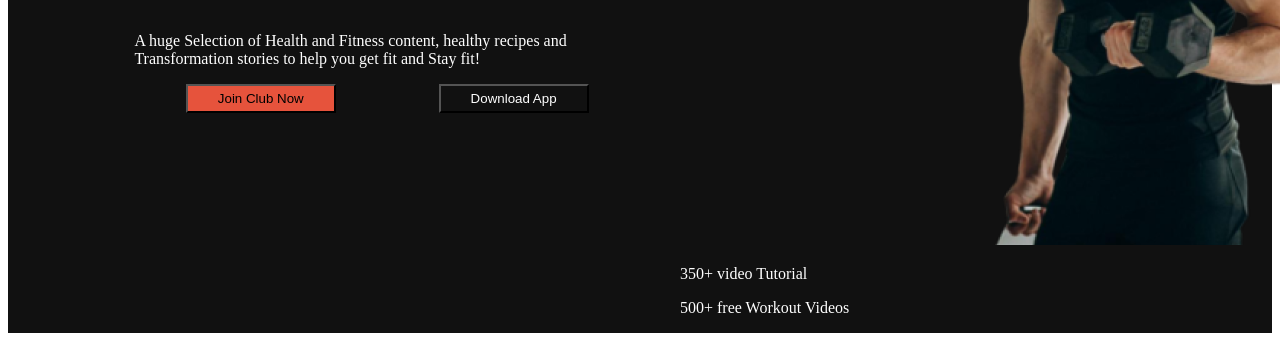
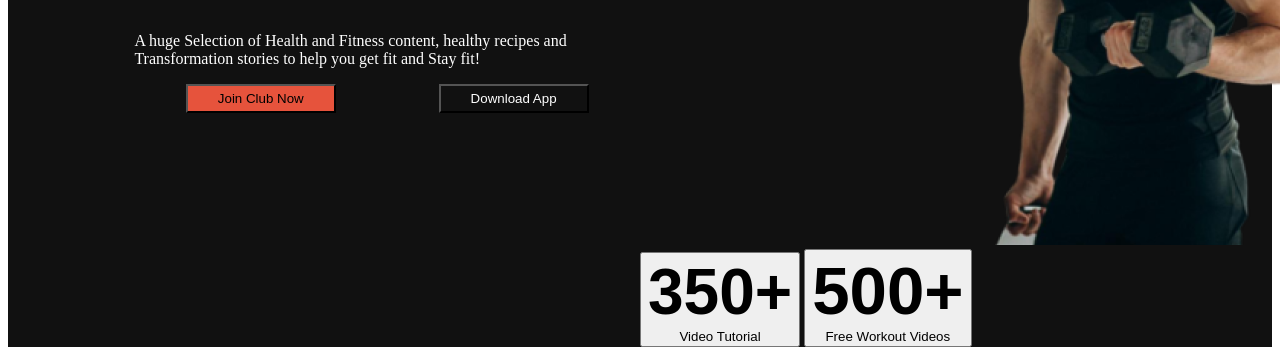
Before and after one commit to Zahedul01/Assignment-2, a plain HTML site: page index.html in a window 1280 px wide. Shown: the part 494-849 px from the top of the page. Drawn offline with Linux system fonts and the light colour scheme.

Commit message:
banner imagebutton

```diff
--- a/Styles/architect.css
+++ b/Styles/architect.css
@@ -96,3 +96,22 @@
     margin-right: auto;
     width: 50%;
 }
+
+#tutorial{
+    background-color: FFFFFF;
+
+}
+
+#video-number{
+    font-size: 4.2rem;
+    font-weight: 700;
+}
+
+#workout{
+
+}
+
+#tutorial-number{
+    font-size: 4rem;
+    font-weight: 700;
+}
--- a/index.html
+++ b/index.html
@@ -28,8 +28,9 @@
             </div>
             <div>
                 <li class="banner-image"><img src="images/Images 2.png" alt="Banner_Image"></li>
-                <blockquote>350+ video Tutorial</blockquote>
-                <blockquote>500+ free Workout Videos</blockquote>
+                <button id="tutorial"> <span id="tutorial-number">350+ </span><br> <span>Video Tutorial</span> </button>
+                <button id="workout"> <span id="video-number">500+ </span> <br> <span> Free Workout Videos</span></button>
+
             </div>
 
 
```
